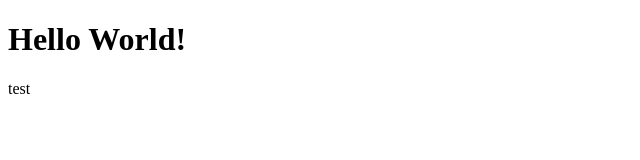
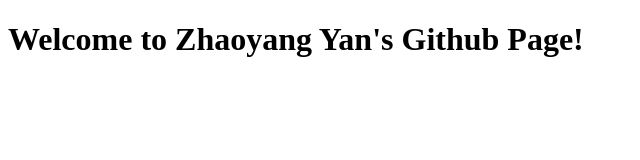
Before and after one commit to zhyan997/zhyan997.github.io, a plain HTML site: page index.html in a window 1280 px wide. Shown: the whole page, without its empty margins (0-640 px from the left). Drawn offline with Linux system fonts and the light colour scheme.

Commit message:
github page

```diff
--- a/index.html
+++ b/index.html
@@ -4,10 +4,10 @@
     <meta charset="UTF-8">
     <meta http-equiv="X-UA-Compatible" content="IE=edge">
     <meta name="viewport" content="width=device-width, initial-scale=1.0">
-    <title>Document</title>
+    <title>Zhaoyang Yan's Website</title>
 </head>
 <body>
-    <h1>Hello World!</h1>
-    test
+    <h1>Welcome to Zhaoyang Yan's Github Page!</h1>
+
 </body>
 </html>
```
